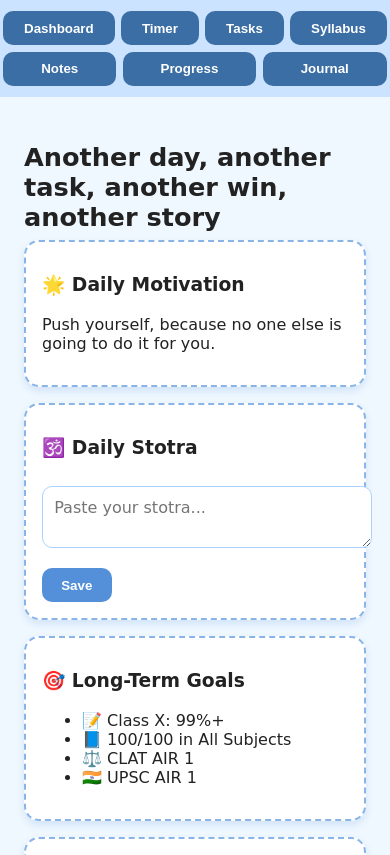
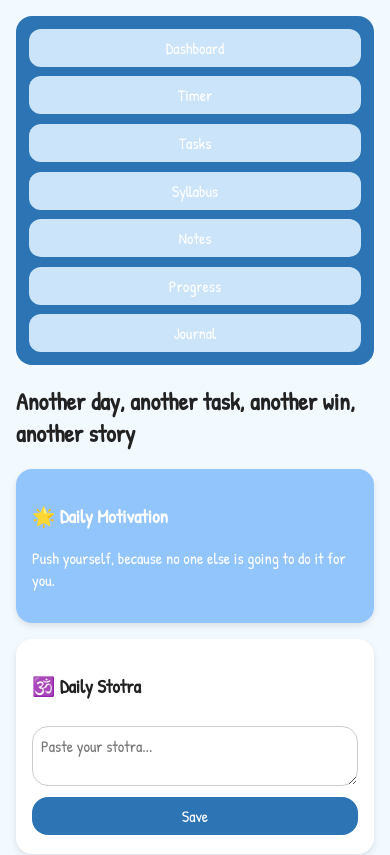
Before and after one commit to vs243-asr/Lakshya, a plain HTML site: page index.html in a window 390 px wide. Shown: the top 855 px of the page. Drawn offline with nearby package versions, Linux system fonts and the light colour scheme.

Commit message:
Add CSS styling

```diff
--- a/style.css
+++ b/style.css
@@ -1,195 +1,203 @@
-/* ---------------- General ---------------- */
+@import url('https://fonts.googleapis.com/css2?family=Architects+Daughter&family=Gloria+Hallelujah&family=Shadows+Into+Light&family=Patrick+Hand&display=swap');
+
+:root {
+  --main-blue: #2c74b3;
+  --light-blue: #cbe4f9;
+  --white: #ffffff;
+  --soft-blue: #f2f9ff;
+  --accent: #93c5fd;
+  --font-primary: 'Patrick Hand', cursive;
+  --radius: 16px;
+}
+
 body {
   margin: 0;
-  font-family: 'Segoe Print', 'Bradley Hand', cursive, sans-serif;
-  background: #f0f8ff;
+  font-family: var(--font-primary);
+  background: var(--soft-blue);
   color: #222;
+  padding: 0;
+  overflow-x: hidden;
 }
 
-header {
-  background: #5390d9;
-  color: white;
+.app {
+  max-width: 900px;
+  margin: auto;
   padding: 1rem;
-  text-align: center;
-  border-bottom: 4px solid #3b6ea5;
 }
 
-h1 {
-  margin: 0;
-  font-size: 2.2rem;
+.tabs {
+  display: flex;
+  flex-wrap: wrap;
+  justify-content: space-around;
+  background: var(--main-blue);
+  padding: 0.5rem;
+  border-radius: var(--radius);
+  margin-bottom: 1rem;
 }
 
-h2 {
-  font-size: 1.6rem;
+.tabs button {
+  font-family: var(--font-primary);
+  background: var(--light-blue);
+  border: none;
+  padding: 0.5rem 1rem;
+  margin: 0.3rem;
+  border-radius: 12px;
+  cursor: pointer;
+  font-size: 1rem;
+  transition: all 0.3s ease;
+}
+
+.tabs button:hover {
+  background: var(--accent);
+  color: var(--white);
+}
+
+.tab-content {
+  display: none;
+}
+
+.tab-content:not(.hidden) {
+  display: block;
+  animation: fadeIn 0.4s ease-in-out;
+}
+
+.card {
+  background: var(--white);
+  box-shadow: 0 3px 6px rgba(0,0,0,0.1);
+  padding: 1rem;
+  border-radius: var(--radius);
+  margin-bottom: 1rem;
+}
+
+.blue-card {
+  background: var(--accent);
+  color: white;
+}
+
+.stotra-card textarea {
+  width: 100%;
+  height: 60px;
+  margin-top: 0.5rem;
+  border-radius: var(--radius);
+  border: 1px solid #ccc;
+  padding: 0.5rem;
+}
+
+.goal-card ul {
+  list-style: '⭐ ';
+  padding-left: 1.2rem;
+}
+
+.fire-streak p, .task-today p {
+  font-weight: bold;
+  font-size: 1.2rem;
+}
+
+input, select, textarea, button {
+  font-family: var(--font-primary);
+  font-size: 1rem;
+  padding: 0.5rem;
+  margin: 0.2rem 0;
+  border-radius: var(--radius);
+  border: 1px solid #ccc;
+  width: 100%;
+  box-sizing: border-box;
+}
+
+textarea {
+  resize: vertical;
+}
+
+button {
+  background: var(--main-blue);
+  color: var(--white);
+  cursor: pointer;
+  border: none;
+}
+
+button:hover {
+  background: var(--accent);
+}
+
+ul {
+  list-style-type: none;
+  padding-left: 0;
+}
+
+li {
+  background: #fff;
+  padding: 0.5rem;
+  margin-bottom: 0.3rem;
+  border: 1px dashed var(--main-blue);
+  border-radius: var(--radius);
+  display: flex;
+  justify-content: space-between;
+  align-items: center;
+}
+
+li input[type="checkbox"] {
+  margin-right: 0.5rem;
+}
+
+.pomodoro-controls {
+  display: flex;
+  flex-direction: column;
+  gap: 0.5rem;
+}
+
+.pomodoro-display {
+  font-size: 3rem;
+  text-align: center;
+  margin: 1rem 0;
+  color: var(--main-blue);
+}
+
+#subjectChart, #syllabusProgressChart, #dailyHoursChart {
+  max-width: 100%;
+  background: var(--white);
+  padding: 1rem;
+  border-radius: var(--radius);
+}
+
+.syllabus-chapter {
+  background: var(--light-blue);
+  margin: 0.3rem 0;
+  padding: 0.5rem;
+  border-radius: var(--radius);
+}
+
+.syllabus-subject {
+  margin-top: 1rem;
+}
+
+.notes-card, .progress-card {
+  background: #fff;
+  border: 2px dashed #add8e6;
+  padding: 1rem;
+  border-radius: var(--radius);
+}
+
+#notesDisplay p {
+  background: #e8f1fd;
+  margin: 0.5rem 0;
+  padding: 0.5rem;
+  border-left: 4px solid var(--main-blue);
+}
+
+#journalPassword, #journalArea {
   margin-bottom: 0.5rem;
 }
 
-h3 {
-  margin-top: 1rem;
-}
-
-/* ---------------- Navigation ---------------- */
-nav {
-  display: flex;
-  justify-content: space-around;
-  background: #cce3ff;
-  padding: 0.5rem 0;
-  position: sticky;
-  top: 0;
-  z-index: 10;
-}
-
-nav button {
-  background: #3b6ea5;
-  color: white;
-  border: none;
-  padding: 0.6rem 1rem;
-  font-weight: bold;
-  border-radius: 10px;
-  cursor: pointer;
-  transition: 0.3s;
-}
-
-nav button:hover {
-  background: #265b8d;
-}
-
-/* ---------------- Tab Content ---------------- */
-.tab-content {
-  padding: 1.5rem;
+#journalArea {
+  height: 120px;
+  width: 100%;
 }
 
 .hidden {
-  display: none;
+  display: none !important;
 }
 
-/* ---------------- Cards ---------------- */
-.card {
-  background: white;
-  border: 2px dashed #88b4e7;
-  padding: 1rem;
-  border-radius: 15px;
-  margin-bottom: 1rem;
-  box-shadow: 0 4px 8px rgba(83, 144, 217, 0.2);
+@keyframes fadeIn {
+  from { opacity: 0; transform: translateY(10px); }
+  to { opacity: 1; transform: translateY(0); }
 }
-
-/* ---------------- Timer ---------------- */
-#timerDisplay {
-  font-size: 2.5rem;
-  font-weight: bold;
-  margin: 1rem 0;
-}
-
-select {
-  padding: 0.4rem;
-  font-size: 1rem;
-  border-radius: 8px;
-  border: 1px solid #ccc;
-}
-
-/* ---------------- Streak ---------------- */
-#studyStreak {
-  font-size: 1.2rem;
-  font-weight: bold;
-}
-
-/* ---------------- Quotes ---------------- */
-.quote {
-  font-style: italic;
-  margin-top: 0.5rem;
-  font-size: 1.1rem;
-}
-
-/* ---------------- Shloka Box ---------------- */
-.shloka-box {
-  background: #eef6ff;
-  padding: 0.8rem;
-  border-left: 4px solid #3b6ea5;
-  margin-bottom: 1rem;
-  font-family: 'Noto Serif', serif;
-  white-space: pre-wrap;
-}
-
-/* ---------------- Syllabus ---------------- */
-.chapter {
-  border: 1px solid #c2dbf0;
-  border-radius: 12px;
-  padding: 1rem;
-  margin-bottom: 1rem;
-  background: #ffffff;
-}
-
-.chapter label {
-  margin-right: 1rem;
-  display: inline-block;
-}
-
-/* ---------------- Tasks ---------------- */
-#taskList {
-  list-style-type: square;
-  padding-left: 1.2rem;
-  margin-top: 1rem;
-}
-
-#taskList li {
-  margin-bottom: 0.4rem;
-}
-
-/* ---------------- Inputs & Textarea ---------------- */
-input[type="text"],
-input[type="password"],
-textarea {
-  width: 100%;
-  padding: 0.7rem;
-  margin: 0.5rem 0;
-  border: 1px solid #aad4ff;
-  border-radius: 10px;
-  font-size: 1rem;
-  font-family: inherit;
-  background: #ffffff;
-}
-
-button {
-  background: #5390d9;
-  color: white;
-  border: none;
-  padding: 0.6rem 1.2rem;
-  border-radius: 10px;
-  font-weight: bold;
-  cursor: pointer;
-  transition: 0.3s ease;
-  margin-top: 0.5rem;
-}
-
-button:hover {
-  background: #3b6ea5;
-}
-
-/* ---------------- Charts ---------------- */
-canvas {
-  max-width: 100%;
-  margin-top: 1rem;
-}
-
-/* ---------------- Journal ---------------- */
-#journalContent textarea {
-  width: 100%;
-  height: 200px;
-  font-family: 'Segoe Print', cursive;
-  background: #fff9ef;
-  border: 2px dashed #e0c097;
-  padding: 1rem;
-  border-radius: 12px;
-}
-
-/* ---------------- Mobile Responsive ---------------- */
-@media (max-width: 768px) {
-  nav {
-    flex-wrap: wrap;
-  }
-
-  nav button {
-    margin: 0.2rem;
-    flex: 1 1 auto;
-  }
-}
```
